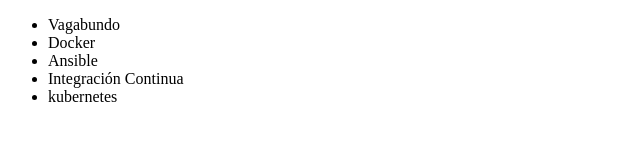
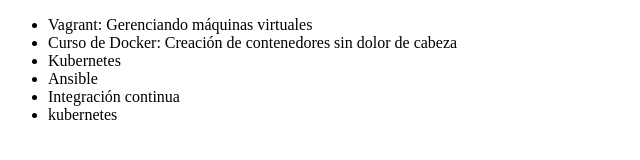
Before and after one commit to jfcascante/alura-curso, a plain HTML site: page index.html in a window 1280 px wide. Shown: the whole page, without its empty margins (0-640 px from the left). Drawn offline with Linux system fonts and the light colour scheme.

Commit message:
Revert "Vcambiando codigo"
This reverts commit ded5713a8d72b3dba42bc361689fd95bd9d1adc7.

```diff
--- a/index.html
+++ b/index.html
@@ -10,10 +10,11 @@
 
 <body>
     <ul>
-        <li> Vagabundo</li>
-        <li> Docker</li>
+        <li> Vagrant: Gerenciando máquinas virtuales</li>
+        <li> Curso de Docker: Creación de contenedores sin dolor de cabeza</li>
+        <li>Kubernetes</li>
         <li> Ansible </li>
-        <li> Integración Continua</li>
+        <li> Integración continua</li>
         <li>kubernetes</li>
     </ul>
 </body>
```
